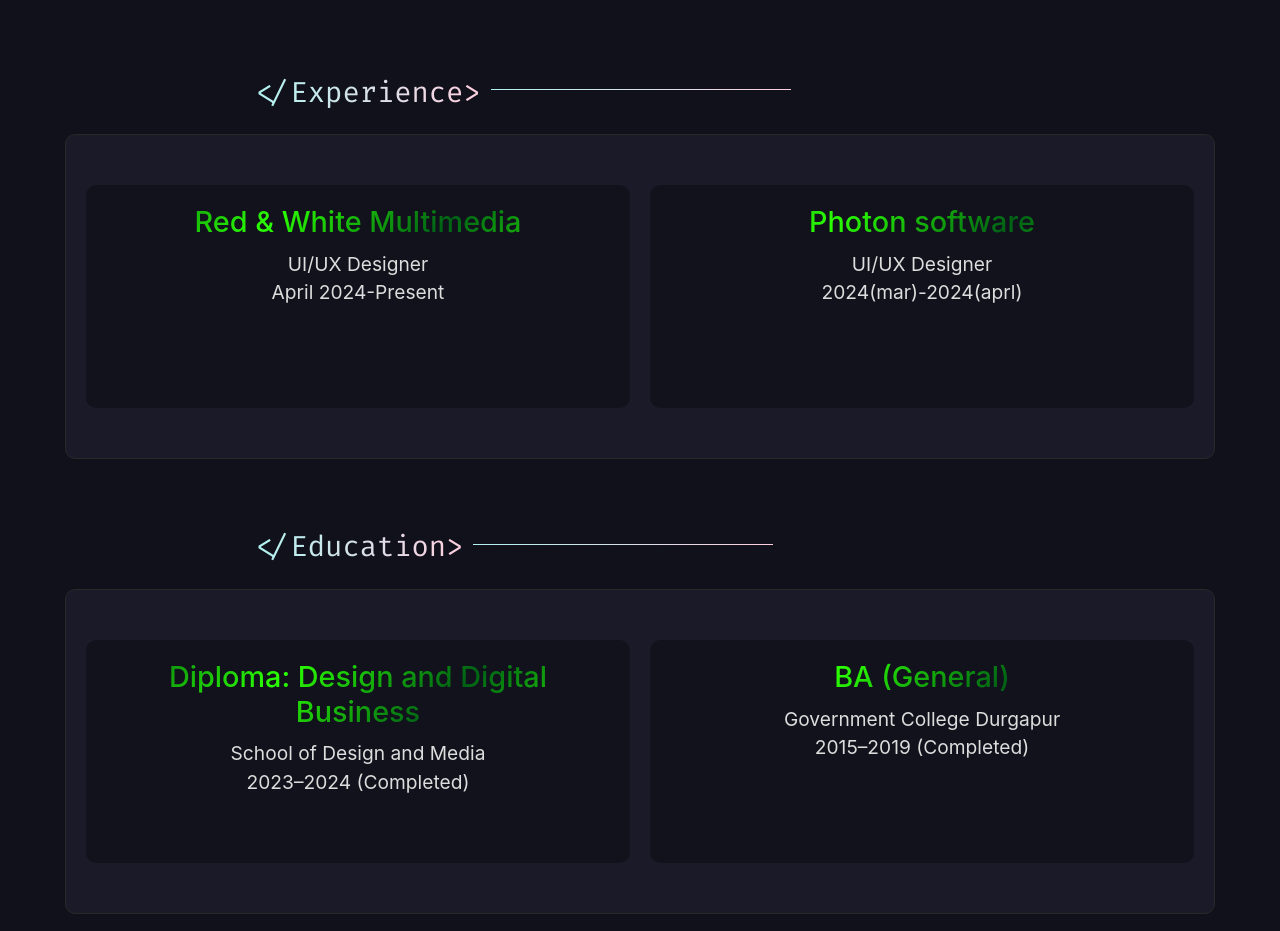
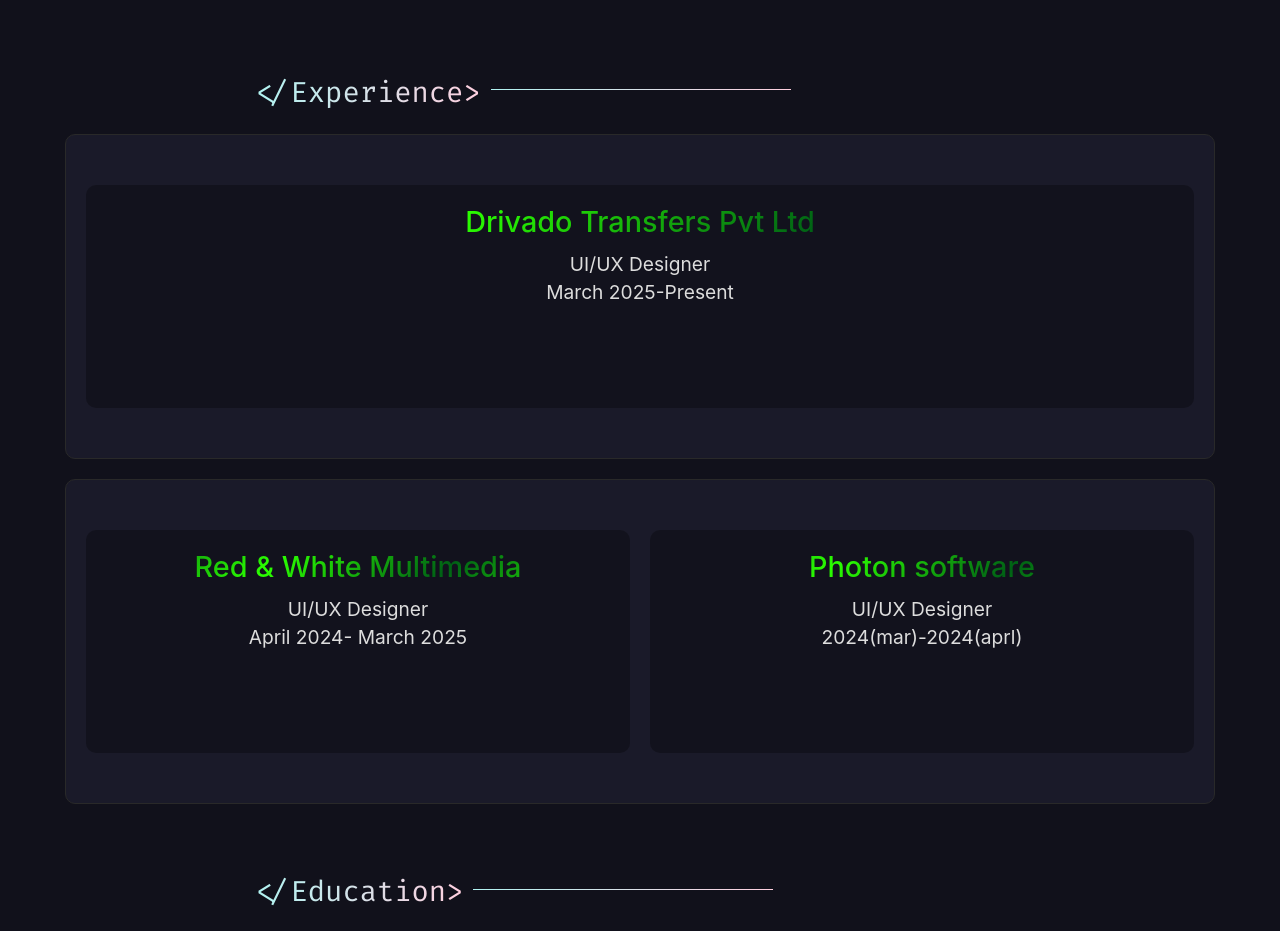
Before and after one commit to ux-33sanjay/portfolio, a plain HTML site: page index.html in a window 1280 px wide. Shown: the part 1620-2551 px from the top of the page. Drawn offline with nearby package versions, Linux system fonts and the light colour scheme; a web font is replaced by a local one.

```diff
--- a/index.html
+++ b/index.html
@@ -309,10 +309,16 @@
       </h2>
       <p class="sectionHeadingP"></p>
     </div>
+     <section id="education" class="sec1">
+      <div class="education-item">
+        <h3>Drivado Transfers Pvt Ltd</h3>
+        <p>UI/UX Designer<br>March 2025-Present</p>
+      </div>
+    </section>
     <section id="education" class="sec1">
       <div class="education-item">
         <h3>Red & White Multimedia</h3>
-        <p>UI/UX Designer<br>April 2024-Present</p>
+        <p>UI/UX Designer<br>April 2024- March 2025</p>
       </div>
       <div class="education-item">
         <h3>Photon software</h3>
```
Also changed, not shown: 1 other file.
